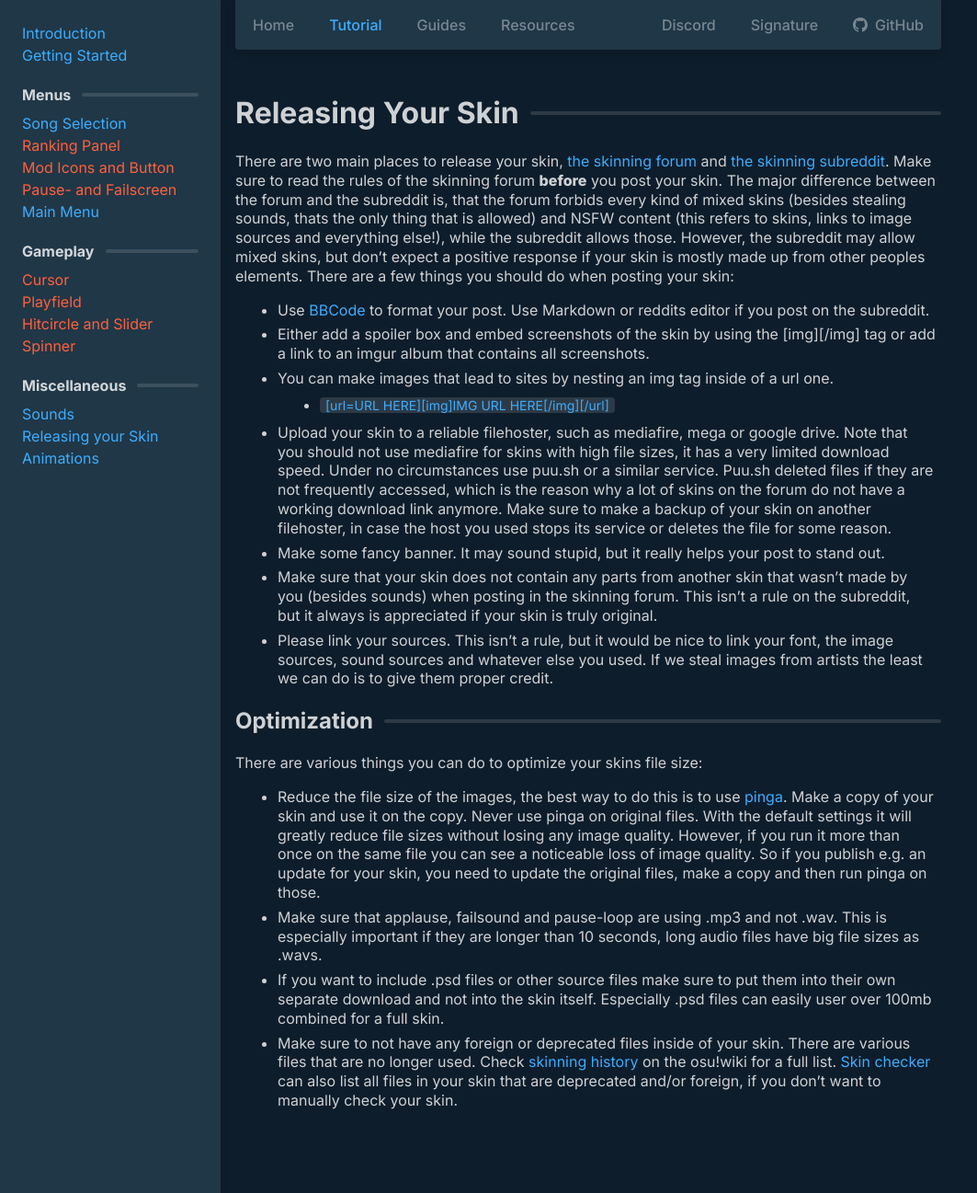
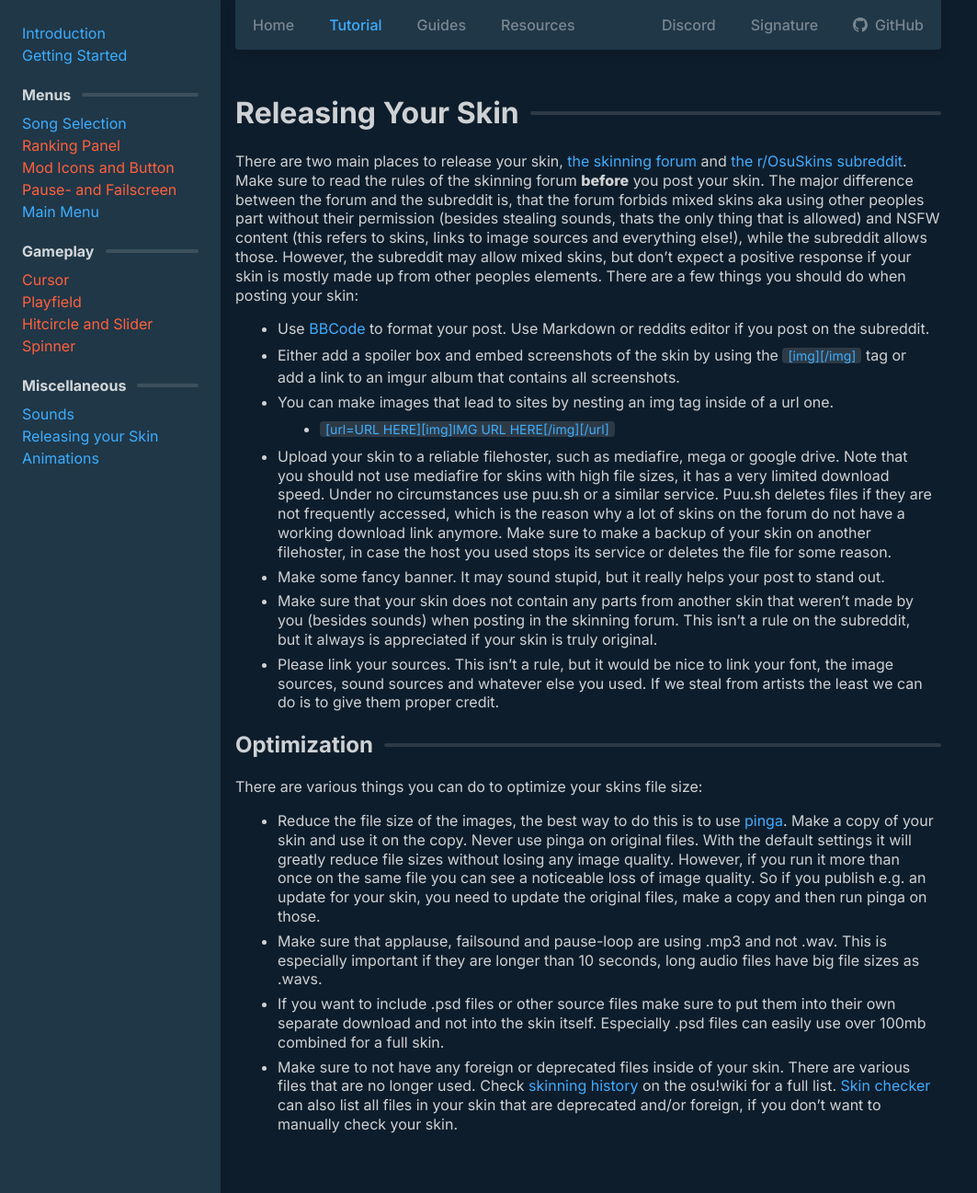
Before and after one commit to RockRoller01/skinninginfo, a Jekyll site: the page built from tutorial/releasing.md, in a window 1280 px wide and 1297 px high. Shown: the whole window at 92% size, without its empty margins (0-1063 px from the left). Built offline with Jekyll 4.4.1, drawn with Linux system fonts in a browser that asks for light colours.

Commit message:
cleanup releasing

```diff
--- a/tutorial/releasing.md
+++ b/tutorial/releasing.md
@@ -5,22 +5,24 @@ description: Releasing your skin.
 ---
 
 # Releasing Your Skin
-There are two main places to release your skin, [the skinning forum](https://osu.ppy.sh/forum/15) and [the skinning subreddit](https://www.reddit.com/r/OsuSkins/). Make sure to read the rules of the skinning forum **before** you post your skin. The major difference between the forum and the subreddit is, that the forum forbids every kind of mixed skins (besides stealing sounds, thats the only thing that is allowed) and NSFW content (this refers to skins, links to image sources and everything else!), while the subreddit allows those. However, the subreddit may allow mixed skins, but don't expect a positive response if your skin is mostly made up from other peoples elements.
+
+There are two main places to release your skin, [the skinning forum](https://osu.ppy.sh/forum/15) and [the r/OsuSkins subreddit](https://www.reddit.com/r/OsuSkins/). Make sure to read the rules of the skinning forum **before** you post your skin. The major difference between the forum and the subreddit is, that the forum forbids mixed skins aka using other peoples part without their permission (besides stealing sounds, thats the only thing that is allowed) and NSFW content (this refers to skins, links to image sources and everything else!), while the subreddit allows those. However, the subreddit may allow mixed skins, but don't expect a positive response if your skin is mostly made up from other peoples elements.
 There are a few things you should do when posting your skin:
-- Use [BBCode](https://osu.ppy.sh/help/wiki/BBCode) to format your post. Use Markdown or reddits editor if you post on the subreddit.
-- Either add a spoiler box and embed screenshots of the skin by using the [img][/img] tag or add a link to an imgur album that contains all screenshots.
-- You can make images that lead to sites by nesting an img tag inside of a url one.
-    - ``[url=URL HERE][img]IMG URL HERE[/img][/url]``
-- Upload your skin to a reliable filehoster, such as mediafire, mega or google drive. Note that you should not use mediafire for skins with high file sizes, it has a very limited download speed. Under no circumstances use puu.sh or a similar service. Puu.sh deleted files if they are not frequently accessed, which is the reason why a lot of skins on the forum do not have a working download link anymore. Make sure to make a backup of your skin on another filehoster, in case the host you used stops its service or deletes the file for some reason.
-- Make some fancy banner. It may sound stupid, but it really helps your post to stand out.
-- Make sure that your skin does not contain any parts from another skin that wasn't made by you (besides sounds) when posting in the skinning forum. This isn't a rule on the subreddit, but it always is appreciated if your skin is truly original.
-- Please link your sources. This isn't a rule, but it would be nice to link your font, the image sources, sound sources and whatever else you used. If we steal images from artists the least we can do is to give them proper credit.
+
+-   Use [BBCode](https://osu.ppy.sh/help/wiki/BBCode) to format your post. Use Markdown or reddits editor if you post on the subreddit.
+-   Either add a spoiler box and embed screenshots of the skin by using the `[img][/img]` tag or add a link to an imgur album that contains all screenshots.
+-   You can make images that lead to sites by nesting an img tag inside of a url one.
+    -   `[url=URL HERE][img]IMG URL HERE[/img][/url]`
+-   Upload your skin to a reliable filehoster, such as mediafire, mega or google drive. Note that you should not use mediafire for skins with high file sizes, it has a very limited download speed. Under no circumstances use puu.sh or a similar service. Puu.sh deletes files if they are not frequently accessed, which is the reason why a lot of skins on the forum do not have a working download link anymore. Make sure to make a backup of your skin on another filehoster, in case the host you used stops its service or deletes the file for some reason.
+-   Make some fancy banner. It may sound stupid, but it really helps your post to stand out.
+-   Make sure that your skin does not contain any parts from another skin that weren't made by you (besides sounds) when posting in the skinning forum. This isn't a rule on the subreddit, but it always is appreciated if your skin is truly original.
+-   Please link your sources. This isn't a rule, but it would be nice to link your font, the image sources, sound sources and whatever else you used. If we steal from artists the least we can do is to give them proper credit.
 
 ## Optimization
 
 There are various things you can do to optimize your skins file size:
 
-- Reduce the file size of the images, the best way to do this is to use [pinga](https://css-ig.net/pingo). Make a copy of your skin and use it on the copy. Never use pinga on original files. With the default settings it will greatly reduce file sizes without losing any image quality. However, if you run it more than once on the same file you can see a noticeable loss of image quality. So if you publish e.g. an update for your skin, you need to update the original files, make a copy and then run pinga on those.
-- Make sure that applause, failsound and pause-loop are using .mp3 and not .wav. This is especially important if they are longer than 10 seconds, long audio files have big file sizes as .wavs.
-- If you want to include .psd files or other source files make sure to put them into their own separate download and not into the skin itself. Especially .psd files can easily user over 100mb combined for a full skin.
-- Make sure to not have any foreign or deprecated files inside of your skin. There are various files that are no longer used. Check [skinning history](https://osu.ppy.sh/help/wiki/Skinning/History) on the osu!wiki for a full list. [Skin checker](https://osu.ppy.sh/community/forums/topics/617168) can also list all files in your skin that are deprecated and/or foreign, if you don't want to manually check your skin.
+-   Reduce the file size of the images, the best way to do this is to use [pinga](https://css-ig.net/pingo). Make a copy of your skin and use it on the copy. Never use pinga on original files. With the default settings it will greatly reduce file sizes without losing any image quality. However, if you run it more than once on the same file you can see a noticeable loss of image quality. So if you publish e.g. an update for your skin, you need to update the original files, make a copy and then run pinga on those.
+-   Make sure that applause, failsound and pause-loop are using .mp3 and not .wav. This is especially important if they are longer than 10 seconds, long audio files have big file sizes as .wavs.
+-   If you want to include .psd files or other source files make sure to put them into their own separate download and not into the skin itself. Especially .psd files can easily use over 100mb combined for a full skin.
+-   Make sure to not have any foreign or deprecated files inside of your skin. There are various files that are no longer used. Check [skinning history](https://osu.ppy.sh/help/wiki/Skinning/History) on the osu!wiki for a full list. [Skin checker](https://osu.ppy.sh/community/forums/topics/617168) can also list all files in your skin that are deprecated and/or foreign, if you don't want to manually check your skin.
```
